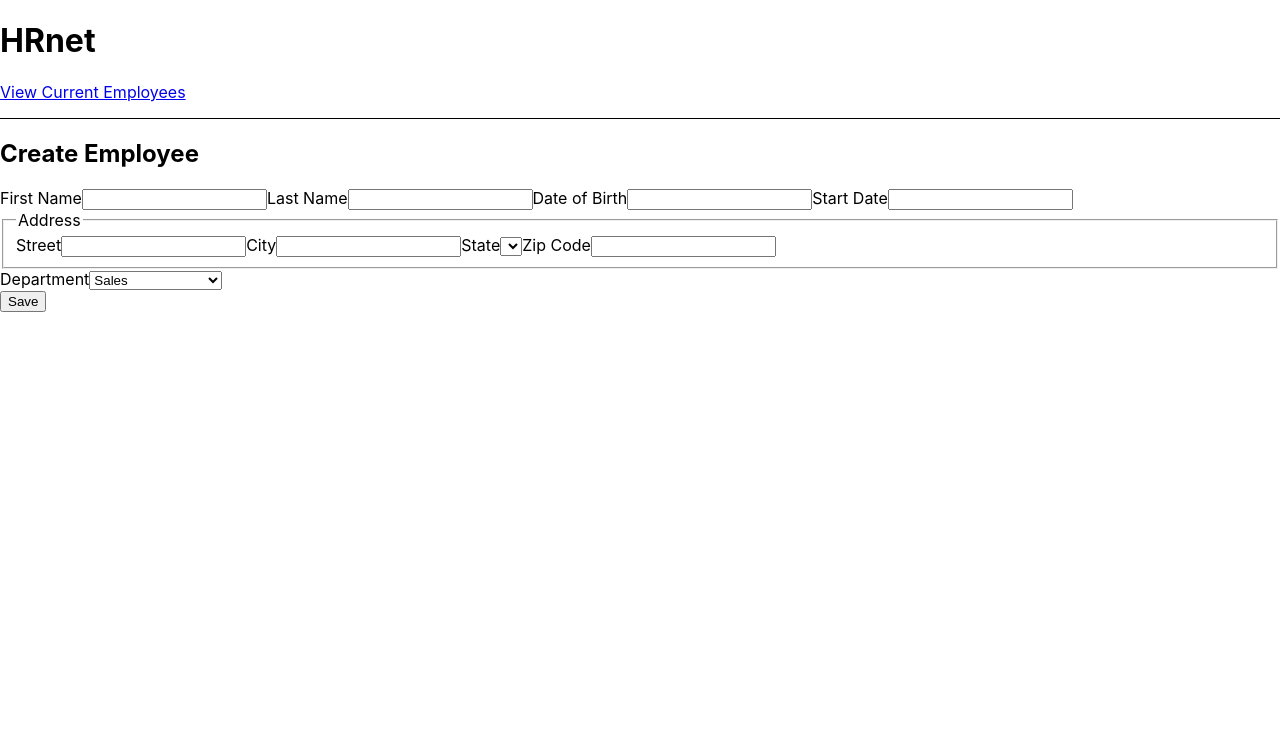
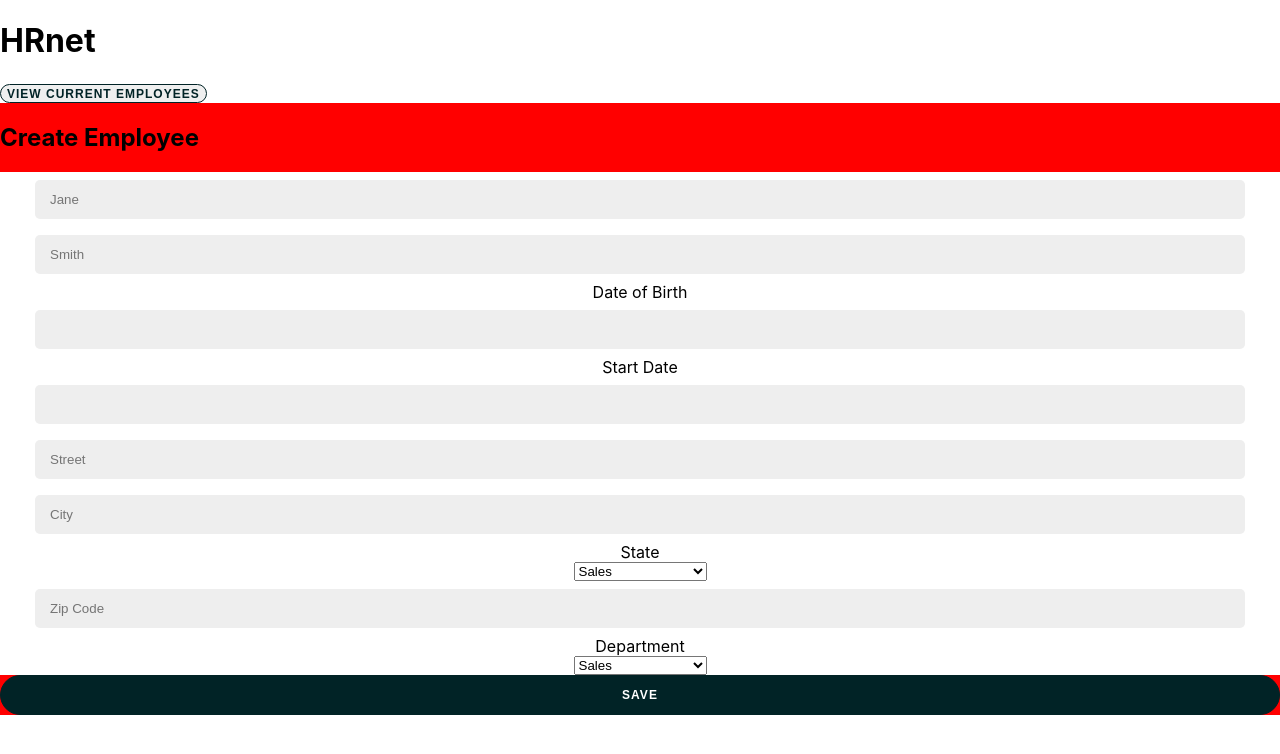
Before and after one commit to Flower-dev/Flore_Malonda_P14_06042022, a React (Create React App) app: page / in a window 1280 px wide. Shown: the top 754 px of the page. Built offline with nearby package versions, Linux system fonts and the light colour scheme.

Commit message:
custom appli

```diff
--- a/package.json
+++ b/package.json
@@ -6,7 +6,6 @@
     "@emotion/react": "^11.9.0",
     "@emotion/styled": "^11.8.1",
     "@mui/icons-material": "^5.6.0",
-    "@mui/material": "^5.6.0",
     "@testing-library/jest-dom": "^5.16.4",
     "@testing-library/react": "^12.1.4",
     "@testing-library/user-event": "^13.5.0",
--- a/src/App.js
+++ b/src/App.js
@@ -2,11 +2,15 @@
 import { BrowserRouter } from "react-router-dom";
 import Router from './routes/routes'
 
+// custom
+import './App.scss';
 // ---------------------------------------------
 function App() {
   return (
     <BrowserRouter>
-      <Router/>
+      <div className="container-max">
+        <Router/>
+      </div>
     </BrowserRouter>
   );
 }
--- /dev/null
+++ b/src/App.scss
@@ -0,0 +1,3 @@
+.container-max {
+  max-width: 1280px;
+}
--- a/src/components/CreateEmployee.js
+++ b/src/components/CreateEmployee.js
@@ -1,13 +1,16 @@
+// components
+import Select from './Select';
+// custom
+import '../custom/components/createEmployee.scss';
+// ----------------------------------------
+
 export default function CreateEmployee() {
     return (
-        <>
+        <div className="form-container">
             <form action="#" id="create-employee">
 
-                <label>First Name</label>
-                <input type="text" id="first-name" />
-
-                <label>Last Name</label>
-                <input type="text" id="last-name" />
+                <input type="text" className='inputForm' placeholder="Jane" />
+                <input type="text" className='inputForm' placeholder="Smith" />
 
                 <label>Date of Birth</label>
                 <input id="date-of-birth" type="text" />
@@ -15,32 +18,18 @@ export default function CreateEmployee() {
                 <label>Start Date</label>
                 <input id="start-date" type="text" />
 
-                <fieldset className="address">
-                    <legend>Address</legend>
+                <input type="text" className='inputForm' placeholder="Street" />
+                <input type="text" className='inputForm' placeholder="City" />
 
-                    <label>Street</label>
-                    <input id="street" type="text" />
+                <label>State</label>
+                <Select/>
 
-                    <label>City</label>
-                    <input id="city" type="text" />
-
-                    <label>State</label>
-                    <select name="state" id="state"></select>
-
-                    <label>Zip Code</label>
-                    <input id="zip-code" type="number" />
-                </fieldset>
+                <input type="number" className='inputForm' placeholder="Zip Code" />
 
                 <label for="department">Department</label>
-                <select name="department" id="department">
-                    <option>Sales</option>
-                    <option>Marketing</option>
-                    <option>Engineering</option>
-                    <option>Human Resources</option>
-                    <option>Legal</option>
-                </select>
+                <Select/>
             </form>
-            <button onclick="saveEmployee()">Save</button>
-        </>
+            <button className='button-save' onclick="saveEmployee()">Save</button>
+        </div>
     )
 }
--- /dev/null
+++ b/src/components/Select.js
@@ -0,0 +1,11 @@
+export default function Select() {
+    return (
+        <select name="department" id="department">
+            <option>Sales</option>
+            <option>Marketing</option>
+            <option>Engineering</option>
+            <option>Human Resources</option>
+            <option>Legal</option>
+        </select>
+    )
+}
--- a/src/components/Table.js
+++ b/src/components/Table.js
@@ -1,104 +1,110 @@
-import * as React from 'react';
-import Paper from '@mui/material/Paper';
-import Table from '@mui/material/Table';
-import TableBody from '@mui/material/TableBody';
-import TableCell from '@mui/material/TableCell';
-import TableContainer from '@mui/material/TableContainer';
-import TableHead from '@mui/material/TableHead';
-import TablePagination from '@mui/material/TablePagination';
-import TableRow from '@mui/material/TableRow';
+// import * as React from 'react';
+// import Paper from '@mui/material/Paper';
+// import Table from '@mui/material/Table';
+// import TableBody from '@mui/material/TableBody';
+// import TableCell from '@mui/material/TableCell';
+// import TableContainer from '@mui/material/TableContainer';
+// import TableHead from '@mui/material/TableHead';
+// import TablePagination from '@mui/material/TablePagination';
+// import TableRow from '@mui/material/TableRow';
 
-const columns = [
-  { id: 'firstName', label: 'First Name'},
-  { id: 'lastName', label: 'Last Name'},
-  {
-    id: 'startDate',
-    label: 'Start Date',
-    align: 'right',
-  },
-  {
-    id: 'department',
-    label: 'Department',
-    align: 'right',
-  },
-  {
-    id: 'dateOfBirth',
-    label: 'Date of Birth',
-    align: 'right',
-  },
-  {
-    id: 'street',
-    label: 'Street',
-    align: 'right',
-  },
-  {
-    id: 'city',
-    label: 'City',
-    align: 'right',
-  },
-  {
-    id: 'state',
-    label: 'State',
-    align: 'right',
-  },
-  {
-    id: 'zipCode',
-    label: 'Zip Code',
-    align: 'right',
-  },
-];
+// const columns = [
+//   { id: 'firstName', label: 'First Name'},
+//   { id: 'lastName', label: 'Last Name'},
+//   {
+//     id: 'startDate',
+//     label: 'Start Date',
+//     align: 'right',
+//   },
+//   {
+//     id: 'department',
+//     label: 'Department',
+//     align: 'right',
+//   },
+//   {
+//     id: 'dateOfBirth',
+//     label: 'Date of Birth',
+//     align: 'right',
+//   },
+//   {
+//     id: 'street',
+//     label: 'Street',
+//     align: 'right',
+//   },
+//   {
+//     id: 'city',
+//     label: 'City',
+//     align: 'right',
+//   },
+//   {
+//     id: 'state',
+//     label: 'State',
+//     align: 'right',
+//   },
+//   {
+//     id: 'zipCode',
+//     label: 'Zip Code',
+//     align: 'right',
+//   },
+// ];
 
-const rows = () => {
+// const rows = () => {
 
-}
+// }
 
 
-export default function TableList() {
-  const [page, setPage] = React.useState(0);
-  const [rowsPerPage, setRowsPerPage] = React.useState(10);
+// export default function TableList() {
+//   const [page, setPage] = React.useState(0);
+//   const [rowsPerPage, setRowsPerPage] = React.useState(10);
 
-  const handleChangePage = (event, newPage) => {
-    setPage(newPage);
-  };
+//   const handleChangePage = (event, newPage) => {
+//     setPage(newPage);
+//   };
 
-  const handleChangeRowsPerPage = (event) => {
-    setRowsPerPage(+event.target.value);
-    setPage(0);
-  };
+//   const handleChangeRowsPerPage = (event) => {
+//     setRowsPerPage(+event.target.value);
+//     setPage(0);
+//   };
 
+//   return (
+//     <Paper sx={{ width: '100%', overflow: 'hidden' }}>
+//       <TableContainer sx={{ maxHeight: 440 }}>
+//         <Table stickyHeader aria-label="sticky table">
+//           <TableHead>
+//             <TableRow>
+//               {columns.map((column) => (
+//                 <TableCell
+//                   key={column.id}
+//                   align={column.align}
+//                   style={{ minWidth: column.minWidth }}
+//                 >
+//                   {column.label}
+//                 </TableCell>
+//               ))}
+//             </TableRow>
+//           </TableHead>
+//           <TableBody>
+//             <TableRow >
+//                 <TableCell>No Data</TableCell>
+//             </TableRow>
+//           </TableBody>
+//         </Table>
+//       </TableContainer>
+//       {/* <TablePagination
+//         rowsPerPageOptions={[10, 25, 100]}
+//         component="div"
+//         count={rows.length}
+//         rowsPerPage={rowsPerPage}
+//         page={page}
+//         onPageChange={handleChangePage}
+//         onRowsPerPageChange={handleChangeRowsPerPage}
+//       /> */}
+//     </Paper>
+//   );
+// }
+
+export default function TableList () {
   return (
-    <Paper sx={{ width: '100%', overflow: 'hidden' }}>
-      <TableContainer sx={{ maxHeight: 440 }}>
-        <Table stickyHeader aria-label="sticky table">
-          <TableHead>
-            <TableRow>
-              {columns.map((column) => (
-                <TableCell
-                  key={column.id}
-                  align={column.align}
-                  style={{ minWidth: column.minWidth }}
-                >
-                  {column.label}
-                </TableCell>
-              ))}
-            </TableRow>
-          </TableHead>
-          <TableBody>
-            <TableRow >
-                <TableCell>No Data</TableCell>
-            </TableRow>
-          </TableBody>
-        </Table>
-      </TableContainer>
-      {/* <TablePagination
-        rowsPerPageOptions={[10, 25, 100]}
-        component="div"
-        count={rows.length}
-        rowsPerPage={rowsPerPage}
-        page={page}
-        onPageChange={handleChangePage}
-        onRowsPerPageChange={handleChangeRowsPerPage}
-      /> */}
-    </Paper>
-  );
+    <p>test</p>
+  )
 }
--- /dev/null
+++ b/src/custom/components/createEmployee.scss
@@ -0,0 +1,54 @@
+form {
+    background-color: #FFFFFF;
+    display: flex;
+    align-items: center;
+    justify-content: center;
+    flex-direction: column;
+    padding: 0 50px;
+    height: 100%;
+    text-align: center;
+    max-width: 100%;
+
+    input {
+        background-color: #eee;
+        border: none;
+        border-radius: 5px;
+        padding: 12px 15px;
+        margin: 8px 0;
+        width: 100%;
+    }
+}
+
+.button-save {
+	border-radius: 20px;
+	border: 1px solid #012326;
+	background-color: #012326;
+	color: #FFFFFF;
+	font-size: 12px;
+	font-weight: bold;
+	padding: 12px 45px;
+	letter-spacing: 1px;
+	text-transform: uppercase;
+	transition: transform 80ms ease-in;
+    cursor: pointer;
+
+    &:active {
+        transform: scale(0.95);
+    }
+
+    &:focus {
+        outline: none;
+    }
+
+    &.ghost {
+        background-color: transparent;
+        border-color: #FFFFFF;
+    }
+}
+
+.form-container {
+    display: flex;
+    flex-direction: column;
+    justify-content: center;
+
+}
--- /dev/null
+++ b/src/custom/pages/home.scss
@@ -0,0 +1,22 @@
+.container-home-form {
+    background-color: red;
+    display: flex;
+    flex-direction: column;
+    // align-items: center;
+}
+
+.button-nav {
+    border-radius: 20px;
+	border: 1px solid #012326;
+	text-transform: uppercase;
+	transition: transform 80ms ease-in;
+    cursor: pointer;
+}
+
+.link-button {
+    text-decoration: none;
+    color: #012326;
+    font-size: 12px;
+	font-weight: bold;
+	letter-spacing: 1px;
+}
--- a/src/pages/EmployeeList.js
+++ b/src/pages/EmployeeList.js
@@ -8,7 +8,9 @@ export default function EmployeeList() {
         <div id='employee-div' className='container'>
             <h1>Current Employees</h1>
             <TableList/>
-            <Link to='/'>Home</Link>
+            <button className='button-nav'>
+                    <Link to='/' className='link-button'>Home</Link>
+            </button>
         </div>
     )
 }
--- a/src/pages/Home.js
+++ b/src/pages/Home.js
@@ -1,26 +1,24 @@
+// routes
 import { Link } from 'react-router-dom';
 // components
 import CreateEmployee from '../components/CreateEmployee';
+// custom
+import '../custom/pages/home.scss';
 
 export default function Home() {
     return (
-        <>
+        <div className='container-max'>
             <div className='title'>
                 <h1>HRnet</h1>
-                <nav
-                    style={{
-                    borderBottom: 'solid 1px',
-                    paddingBottom: '1rem',
-                    }}
-                >
-                    <Link to='employeeList'>View Current Employees</Link>
-                </nav>
+                <button className='button-nav'>
+                    <Link to='employeeList' className='link-button'>View Current Employees</Link>
+                </button>
             </div>
-            <div className='container'>
+            <div className='container-home-form'>
                 <h2>Create Employee</h2>
                 <CreateEmployee/>
             </div>
             {/* <div id='confirmation' className='modal'>Employee Created!</div> */}
-        </>
+        </div>
     )
 }
```
Also changed, not shown: src/App.css (deleted, +0 -14 lines), 1 other file (tests, documents, lock files or other folders).
